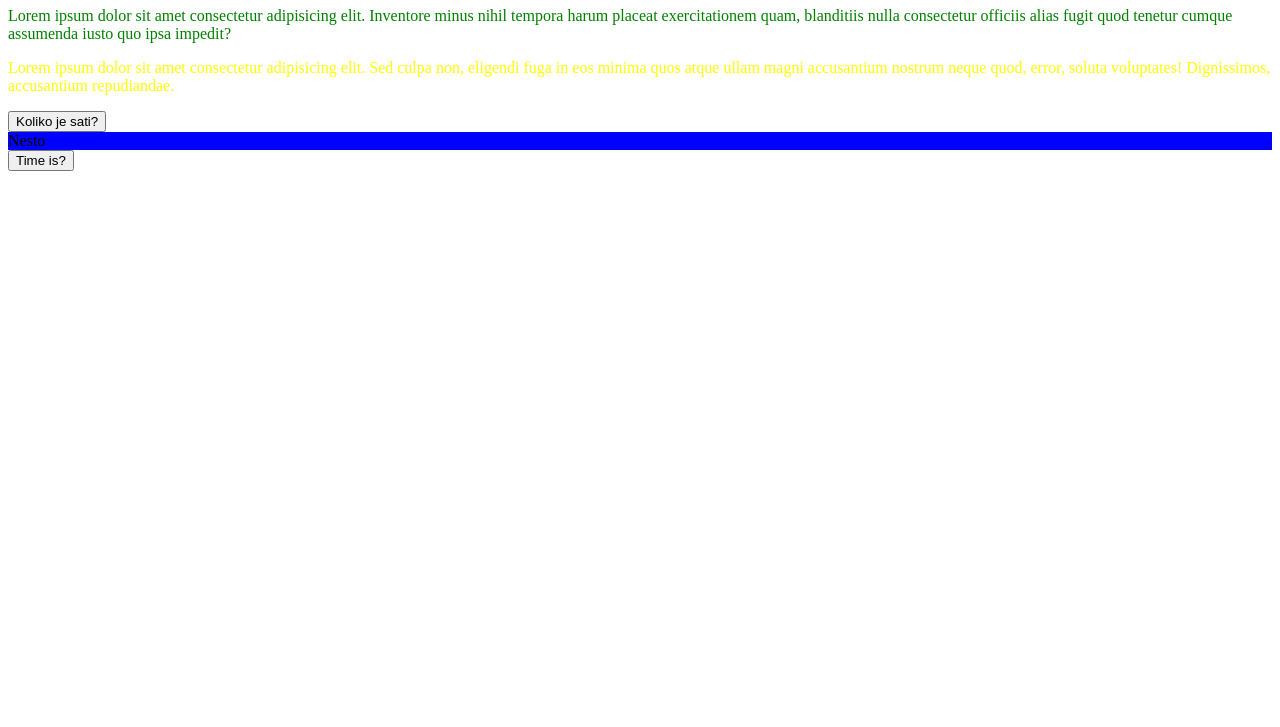
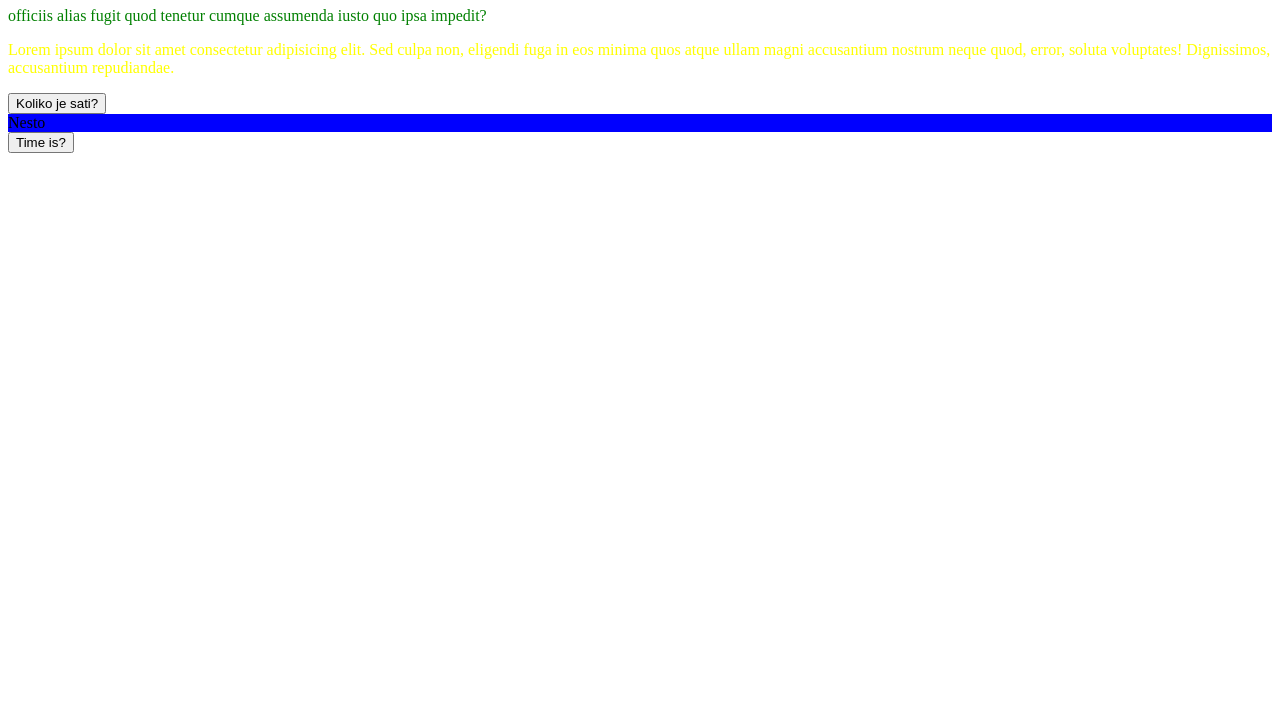
Before and after one commit to MilosJovic23/JS-lesson4, a plain HTML site: page index.html in a window 1280 px wide. Shown: the part 73-800 px from the top of the page. Drawn offline with Linux system fonts and the light colour scheme.

Commit message:
* small changes

```diff
--- a/index.html
+++ b/index.html
@@ -6,11 +6,8 @@
 	</head>
 	<body>
 		<h1 id="naslovSajta">ada</h1>
-
 		<p class="tekstSajta">
-			Lorem ipsum dolor sit amet consectetur adipisicing elit. Inventore minus
-			nihil tempora harum placeat exercitationem quam, blanditiis nulla
-			consectetur officiis alias fugit quod tenetur cumque assumenda iusto quo
+			officiis alias fugit quod tenetur cumque assumenda iusto quo
 			ipsa impedit?
 		</p>
 		<p class="tekstSajta">
```
